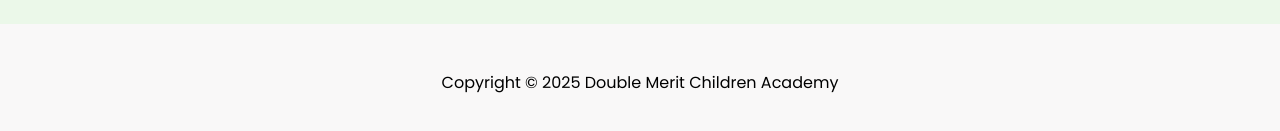
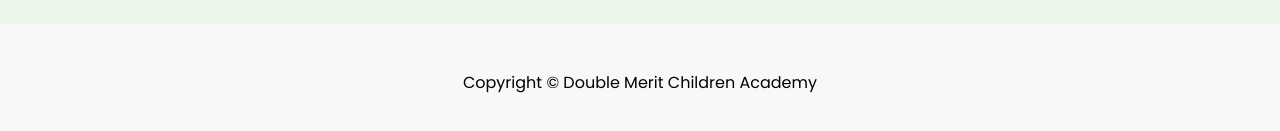
Before and after one commit to TajjDev/double_merit, a React (Vite) app: page / in a window 1280 px wide. Shown: the part 1917-2048 px from the top of the page. Built offline with nearby package versions, Linux system fonts and the light colour scheme.

Commit message:
Update MainL.jsx

```diff
--- a/src/layout/MainL.jsx
+++ b/src/layout/MainL.jsx
@@ -9,7 +9,7 @@
       <div id='layout'>
         <div id="nav"><Topnav/></div>
         <div id="display"><Outlet/></div>
-        <footer><p>Copyright © 2025 Double Merit Children Academy</p></footer>
+        <footer><p>Copyright © Double Merit Children Academy</p></footer>
       </div>
     )
   }
```
